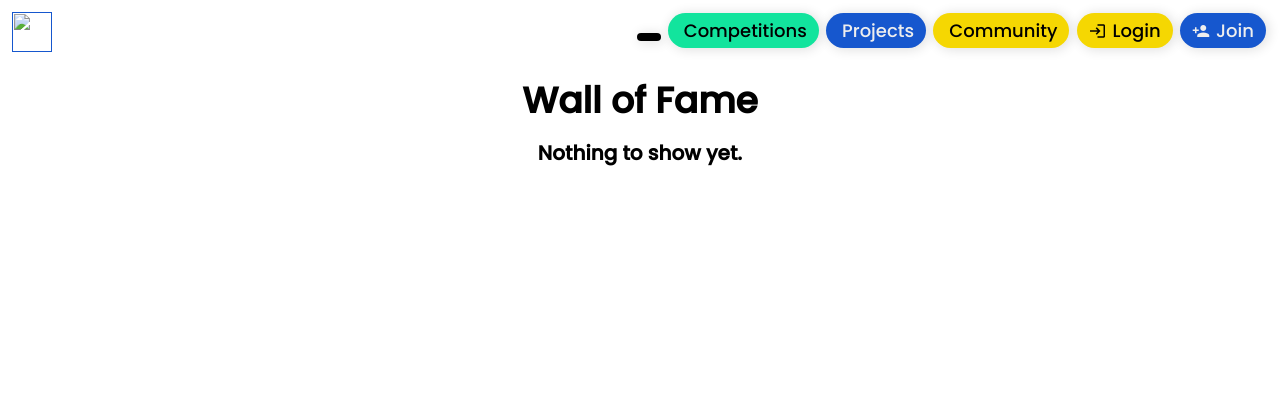
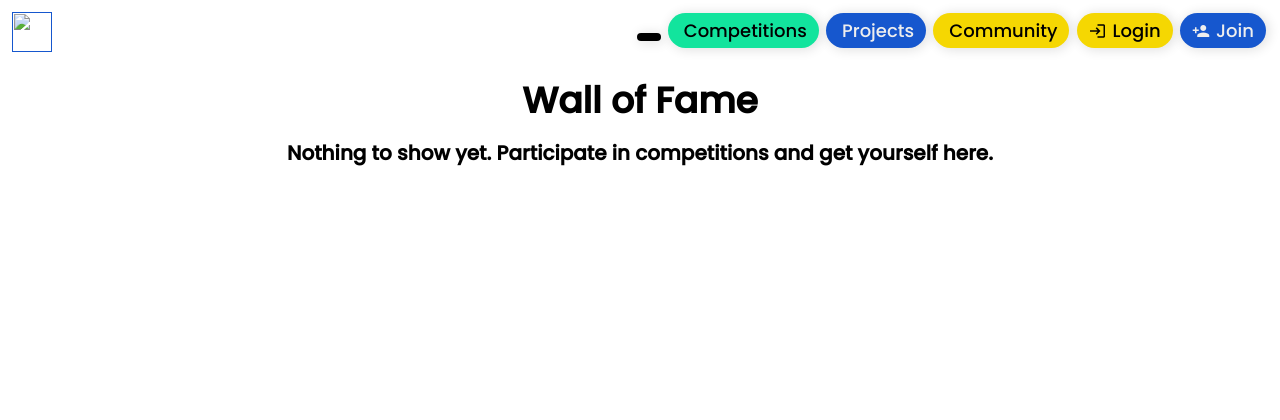
Before and after one commit to ranjanistic/knotters, a Django app: template templates/famewall.html in a window 1280 px wide. Shown: the top 420 px of the page. Run offline with Django 3.2, Linux system fonts and the light colour scheme; the template is opened without the code that fills it, so the values that code supplies are empty; some libraries are stand-ins or nearby versions.

Commit message:
Update famewall.html

```diff
--- a/templates/famewall.html
+++ b/templates/famewall.html
@@ -22,7 +22,7 @@
 <div class="w3-row">
     <center>
     <h1>{% trans "Wall of Fame" %}</h1>
-    <h4>Nothing to show yet.</h4>
+    <h4>Nothing to show yet. Participate in competitions and get yourself here.</h4>
     </center>
 </div>
 {% endblock %}
```
